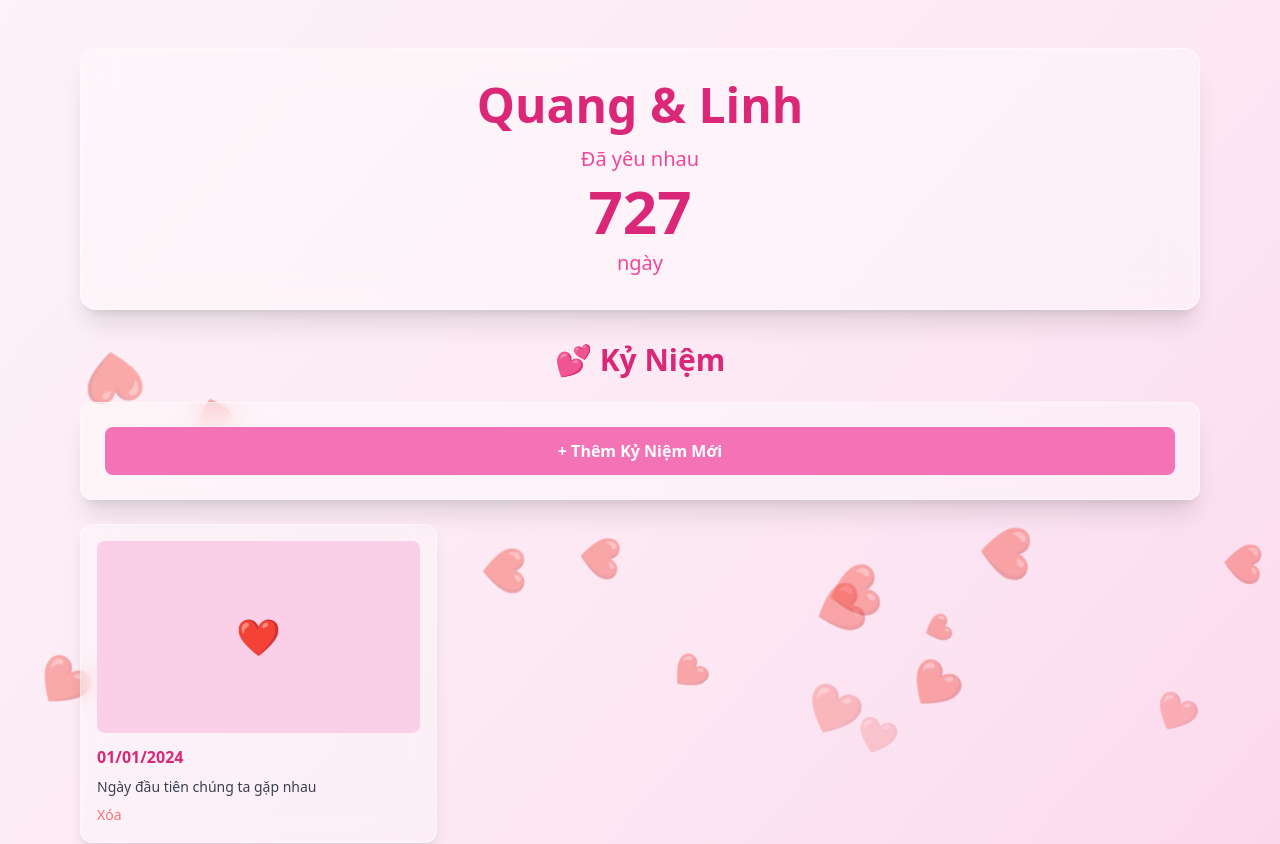
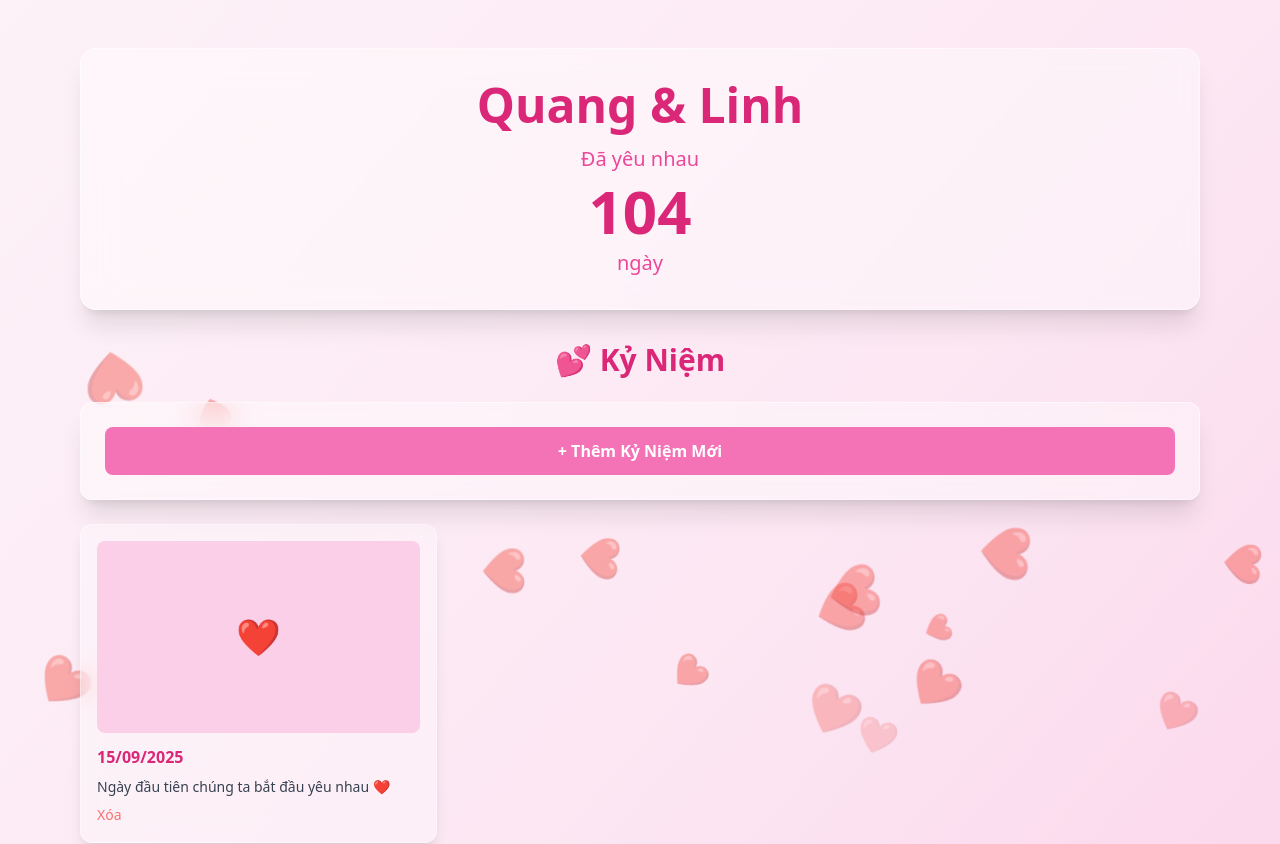
Before and after one commit to Riceeeeee/Our-Private-Universe, a Next.js app: page / in a window 1280 px wide. Shown: the top 844 px of the page. Built offline with nearby package versions, Linux system fonts and the light colour scheme.

Commit message:
Update start date to September 15, 2025 for Quang & Linh

```diff
--- a/app/page.tsx
+++ b/app/page.tsx
@@ -8,15 +8,15 @@ import OurGoals from '@/components/OurGoals'
 
 export default function Home() {
   // Ngày bắt đầu yêu nhau - bạn có thể thay đổi ngày này
-  const startDate = '2024-01-01' // Format: YYYY-MM-DD
+  const startDate = '2025-09-15' // Format: YYYY-MM-DD
 
   // Dữ liệu mẫu cho kỷ niệm (có thể xóa và thêm mới)
   const sampleMemories = [
     {
       id: '1',
       image: '',
-      date: '01/01/2024',
-      description: 'Ngày đầu tiên chúng ta gặp nhau',
+      date: '15/09/2025',
+      description: 'Ngày đầu tiên chúng ta bắt đầu yêu nhau ❤️',
     },
   ]
 
```
